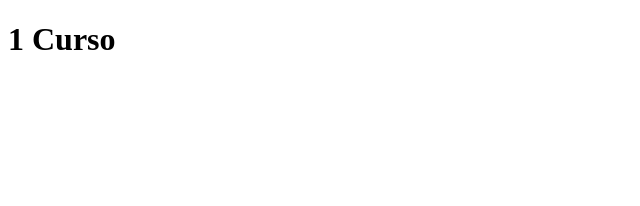
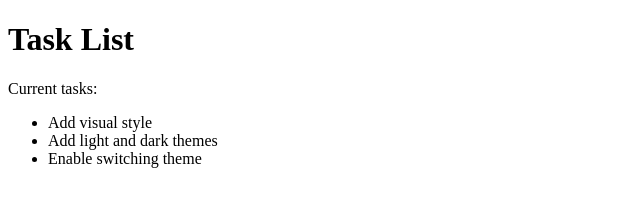
Before and after one commit to everson-s/Curso-site, a plain HTML site: page arquivos/index.html in a window 1280 px wide. Shown: the whole page, without its empty margins (0-640 px from the left). Drawn offline with Linux system fonts and the light colour scheme.

Commit message:
Update index.html

```diff
--- a/arquivos/index.html
+++ b/arquivos/index.html
@@ -4,9 +4,16 @@
     <meta charset="UTF-8">
     <meta http-equiv="X-UA-Compatible" content="IE=edge">
     <meta name="viewport" content="width=device-width, initial-scale=1.0">
-    <title>HTML, CSS e JavaScript</title>
+    <title>Curso de HTML, CSS e JavaScript</title>
+    <link rel="stylesheet" href="main.css">
 </head>
 <body>
-    <h1>1 Curso</h1>
+    <h1>Task List</h1>
+    <p id="msg">Current tasks:</p>
+    <ul>
+    <li class="list">Add visual style</li>
+    <li class="list">Add light and dark themes</li>
+    <li>Enable switching theme</li>
+    </ul>
 </body>
 </html>
```
